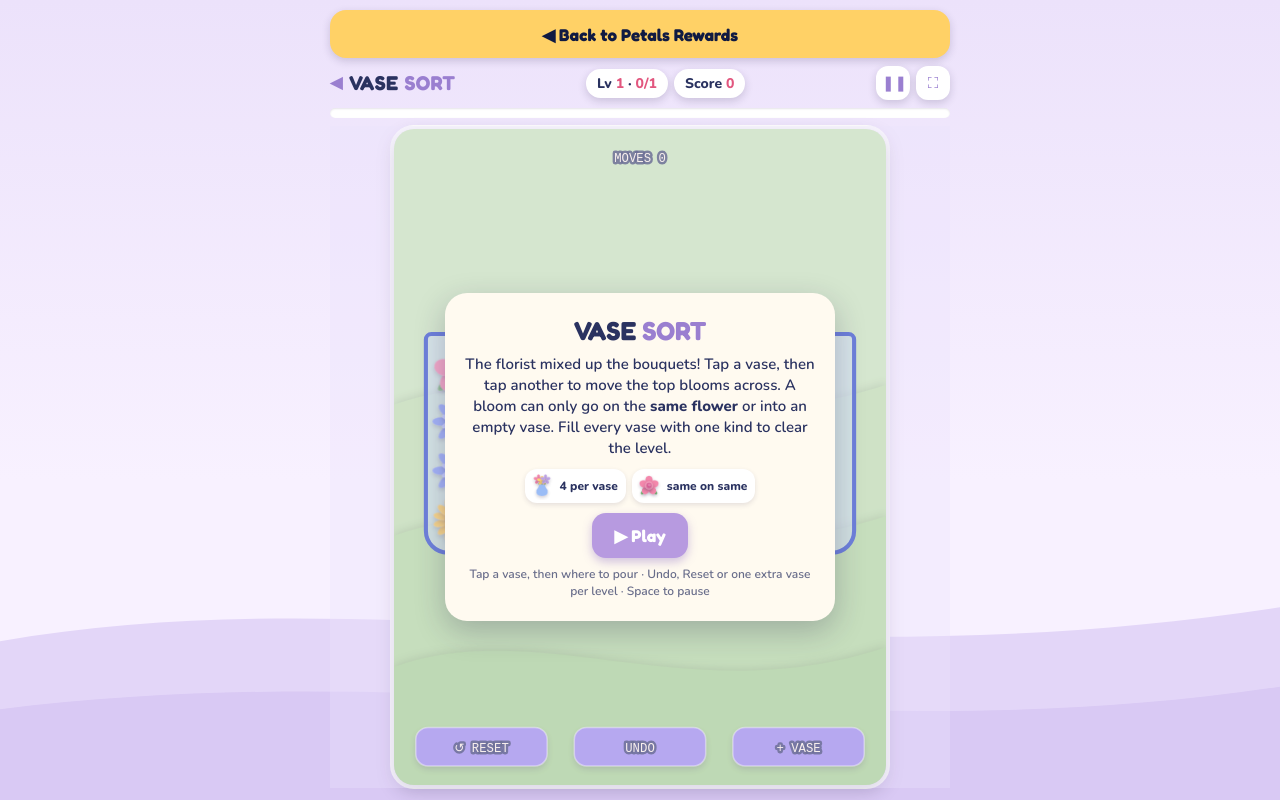
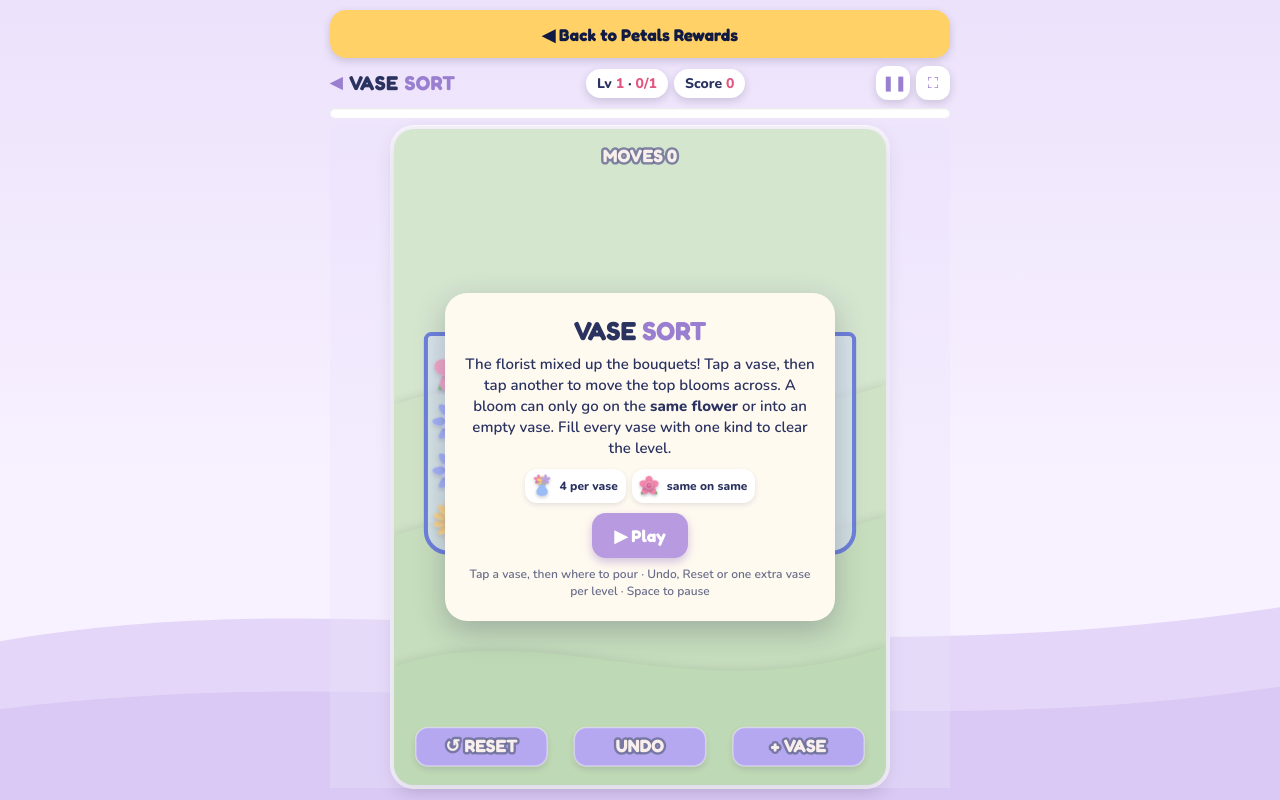
Before and after one commit to buildpetals/arcade, a plain HTML site: page vase-sort/index.html in a window 1280 px wide. Drawn offline with nearby package versions, Linux system fonts and the light colour scheme.

Commit message:
Update index.html

```diff
--- a/vase-sort/index.html
+++ b/vase-sort/index.html
@@ -112,13 +112,13 @@ Arcade.run({
       const b = BTN[k], off = k === "add" && extraUsed;
       ctx.globalAlpha = off ? 0.4 : 1;
       Arcade.brick(ctx, b.x, b.y, b.w, b.h, "#8f7ae6", "#b9a7f5", "#a593ef", 3);
-      ctx.font = '9px "Press Start 2P", monospace'; ctx.textAlign = "center"; ctx.fillStyle = "#fff6e5";
+      ctx.font = '700 13px Fredoka, sans-serif'; ctx.textAlign = "center"; ctx.fillStyle = "#fff6e5";
       Arcade.ink(ctx); ctx.strokeText(b.t, b.x + b.w / 2, b.y + b.h / 2 + 4); ctx.fillText(b.t, b.x + b.w / 2, b.y + b.h / 2 + 4);
     }
     ctx.globalAlpha = 1;
-    ctx.font = '9px "Press Start 2P", monospace'; ctx.fillStyle = "#fff6e5"; Arcade.ink(ctx);
+    ctx.font = '700 13px Fredoka, sans-serif'; ctx.fillStyle = "#fff6e5"; Arcade.ink(ctx);
     ctx.strokeText("MOVES " + moves, W / 2, 24); ctx.fillText("MOVES " + moves, W / 2, 24);
-    ctx.font = '11px "Press Start 2P", monospace';
+    ctx.font = '700 16px Fredoka, sans-serif';
     for (const f of fx) { const k = (kit.now - f.t) / 700; ctx.globalAlpha = 1 - k; ctx.fillStyle = f.c; Arcade.ink(ctx); ctx.strokeText(f.txt, f.x, f.y - k * 18); ctx.fillText(f.txt, f.x, f.y - k * 18); }
     ctx.globalAlpha = 1;
   },
```
